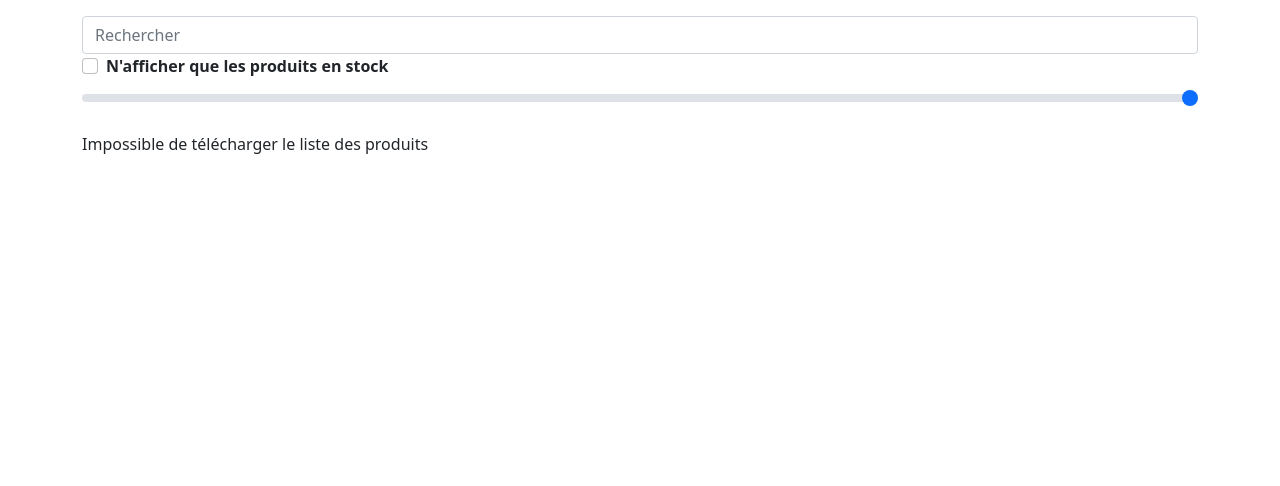
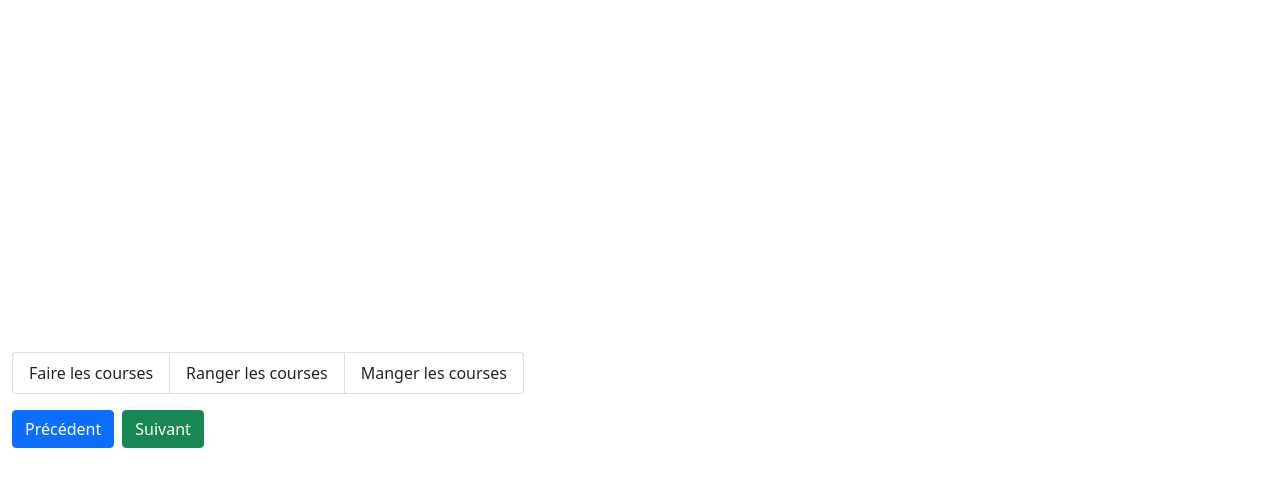
Before and after one commit to baziz7411/ListProd, a React (Vite) app: page / in a window 1280 px wide. Shown: the top 486 px of the page. Built offline with nearby package versions, Linux system fonts and the light colour scheme.

Commit message:
todo list

```diff
--- a/src/App.jsx
+++ b/src/App.jsx
@@ -1,181 +1,80 @@
-import { useState } from 'react'
+import { useReducer, useState } from 'react'
 import reactLogo from './assets/react.svg'
 import viteLogo from '/vite.svg'
 import { ErrorBoundary } from "react-error-boundary";
 import React from 'react'
 
 
-const PRODUCTS = [
-    {category: "Fruits", price: "$1", stocked: true, name: "Apple"},
-    {category: "Fruits", price: "$1", stocked: true, name: "Dragonfruit"},
-    {category: "Fruits", price: "$2", stocked: false, name: "Passionfruit"},
-    {category: "Vegetables", price: "$2", stocked: true, name: "Spinach"},
-    {category: "Vegetables", price: "$4", stocked: false, name: "Pumpkin"},
-    {category: "Vegetables", price: "$1", stocked: true, name: "Peas"}
-]
+
+const initialState = {
+  todos: [
+    { name: 'Faire les courses', checked: false },
+    { name: 'Ranger les courses', checked: false },
+    { name: 'Manger les courses', checked: false },
+  ],
+  currentIndex: -1, // rien sélectionné au départ
+}
+
+function reducer(state, action) {
+  switch (action.type) {
+    case "NEXT":
+      if (state.currentIndex < state.todos.length - 1) {
+        const newIndex = state.currentIndex + 1;
+        const updated = state.todos.map((todo, i) =>
+          i === newIndex ? { ...todo, checked: true } : todo
+        );
+        return { ...state, todos: updated, currentIndex: newIndex };
+      }
+      return state;
+
+    case "PREV":
+      if (state.currentIndex >= 0) {
+        const newIndex = state.currentIndex;
+        const updated = state.todos.map((todo, i) =>
+          i === newIndex ? { ...todo, checked: false } : todo
+        );
+        return { ...state, todos: updated, currentIndex: newIndex - 1 };
+      }
+      return state;
+
+    default:
+      return state;
+  }
+}
 
 
 function App() {
+  const [state, dispatch] = useReducer(reducer, initialState);
 
-    const [search, setSearch] =  useState('')
-    const [showStockedOnly, setShowStockedOnly] = useState(false)
+  return (
+    <div className="container my-3">
+      <ul className="list-group list-group-horizontal">
+        {state.todos.map((todo, i) => (
+          <li
+            key={todo.name}
+            className={`list-group-item ${todo.checked ? "bg-success text-white" : ""}`}
+          >
+            {todo.name}
+          </li>
+        ))}
+      </ul>
 
-    const [maxPrice, setMaxPrice] = useState(10)
-
-    const visibleProdusts = PRODUCTS.filter( product => {
-        if(showStockedOnly && !product.stocked){  // shoStokedOnly == true : la case est cocher , !product.stocked : le produit n'est pas en stock
-            return false
-        }
-       if(search && !product.name.toLowerCase().includes(search.toLowerCase())){
-            return false
-        }
-
-        const priceNum = typeof product.price === 'number' ? product.price : Number(String(product.price).replace(/[^0-9.]/g, '')); // transformer les prix de straing en num
-
-
-        if(priceNum > maxPrice){
-            return false
-        }
-        return true
-    })
-
-  return <div className='container fixed-top'>
-        <SearchBar
-            search = {search}
-            OnSearchChange ={setSearch}
-            showStockedOnly={showStockedOnly}
-            onStockedOnlyChange={setShowStockedOnly}
-            maxPrice ={maxPrice}
-            onChangePrice ={setMaxPrice}
-            />
-
-
-
-    <ErrorBoundary fallback={<p>Impossible de télécharger le liste des produits</p>}
-                    onReset={()=>console.log('reset')}
-                    >
-        <ProductTable products={visibleProdusts}/>
-
-    </ErrorBoundary>
-  </div>
+      <div className="mt-3 d-flex gap-2">
+        <button
+          className="btn btn-primary"
+          onClick={() => dispatch({ type: "PREV" })}
+        >
+          Précédent
+        </button>
+        <button
+          className="btn btn-success"
+          onClick={() => dispatch({ type: "NEXT" })}
+        >
+          Suivant
+        </button>
+      </div>
+    </div>
+  );
 }
 
-function AlertError(){
-
-}
-
-
-
-function SearchBar({search,OnSearchChange, showStockedOnly , onStockedOnlyChange, maxPrice, onChangePrice}){
-    return <div className="mt-3">
-        <div className='mb-3'>
-            <Input
-                placeholder="Rechercher"
-                value={search}
-                onChange={OnSearchChange}
-                />
-
-            <Checkbox
-            checked={showStockedOnly}
-            OnChecked={onStockedOnlyChange}
-            label="N'afficher que les produits en stock" id="stocked"/>
-
-            <InputRange value={maxPrice} onChange={onChangePrice} />
-
-        </div>
-    </div>
-}
-
-function InputRange({value, onChange}){
-    return <div className='mt-2'>
-            <input
-                type='range'
-                className='form-range'
-                min={0}
-                max={10}
-                value={value}
-                onChange={(e) => onChange(Number(e.target.value))}/>
-
-        </div>
-}
-
-function Input({placeholder, value, onChange}){
-    return <div>
-        <input
-        type='text'
-        className='form-control'
-        value={value}
-        placeholder={placeholder}
-        onChange={ (e)=> onChange(e.target.value)}
-        />
-    </div>
-}
-function Checkbox({checked, OnChecked, label, id}){
-    return <div className='form-check'>
-        <input
-            id={id}
-            type='checkbox'
-            className='form-check-input'
-            checked={checked}
-            onChange={(e) => OnChecked(e.target.checked)}
-            />
-            <label htmlFor={id} className='form-check-label'><strong>{label}</strong></label>
-    </div>
-}
-
-
-
-
-
-
-
-
-
-
-function ProductTable({products}){
-
-    const rowsProduit = []
-    let lastCategory = null
-
-    for(let product of products){
-        if(product.category !== lastCategory){
-           rowsProduit.push(<ProductCategoryRow key={product.category} name={product.category}/>)
-        }
-        lastCategory = product.category
-        rowsProduit.push(<ProductRow product={product} key={product.name} />)
-    }
-    return     <table className="table table-striped table-hover table-bordered shadow">
-
-      <thead className="table-dark">
-            <tr>
-                <th>Nom</th>
-                <th>Prix</th>
-            </tr>
-        </thead>
-        <tbody>
-            {rowsProduit}
-        </tbody>
-    </table>
-
-}
-
-
-function ProductRow({product}){
-
-    const style = product.stocked ? undefined : {color : 'red'}
-
-    throw new Error('Test Error Boundary')
-    return <tr>
-        <td style={style}>{product.name}</td>
-        <td>{product.price}</td>
-    </tr>
-}
-
-function ProductCategoryRow({name}){
-    return <tr>
-        <td colSpan={2}><strong>{name}</strong></td>
-    </tr>
-}
-
-
 export default App
```
